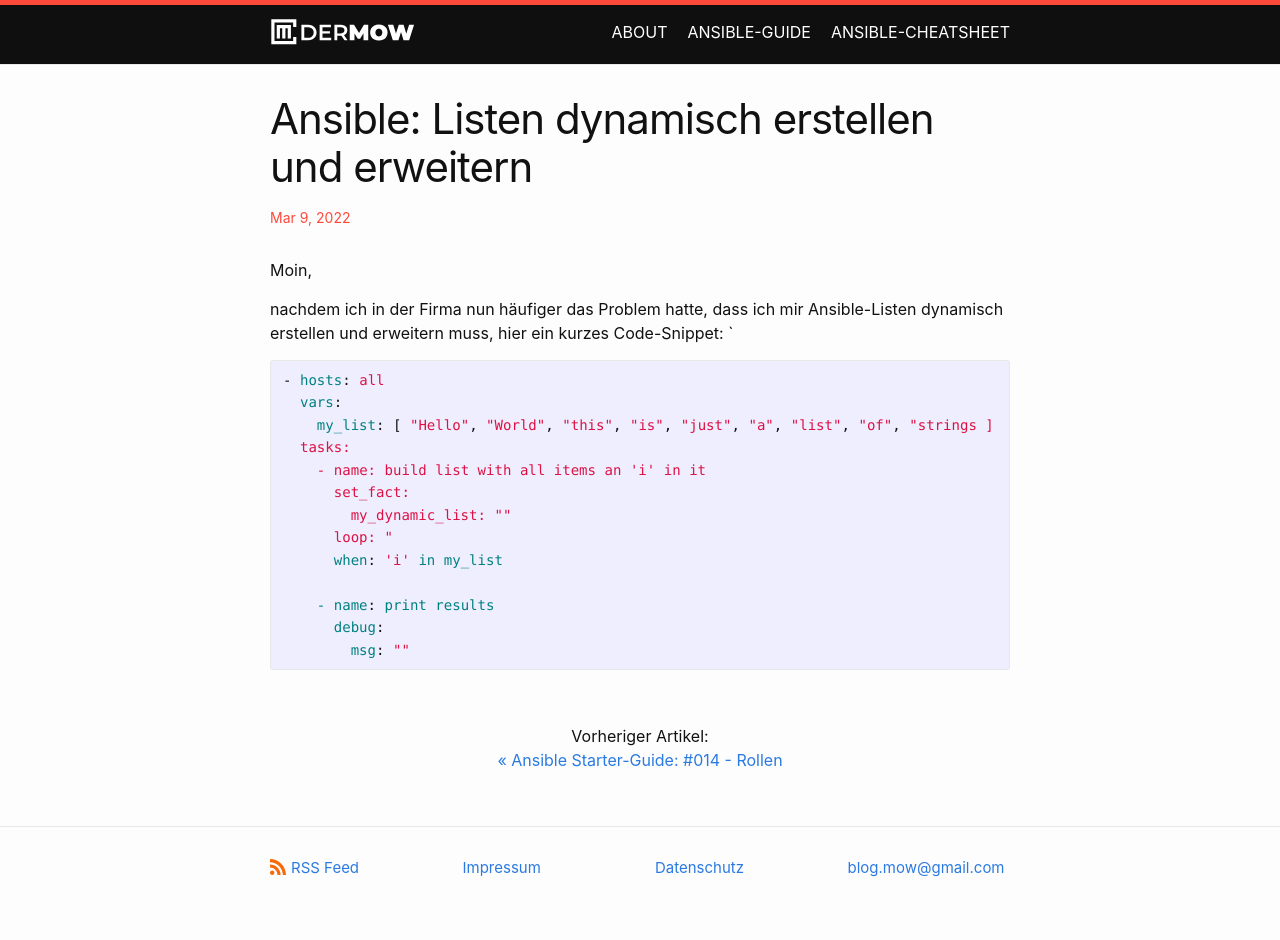
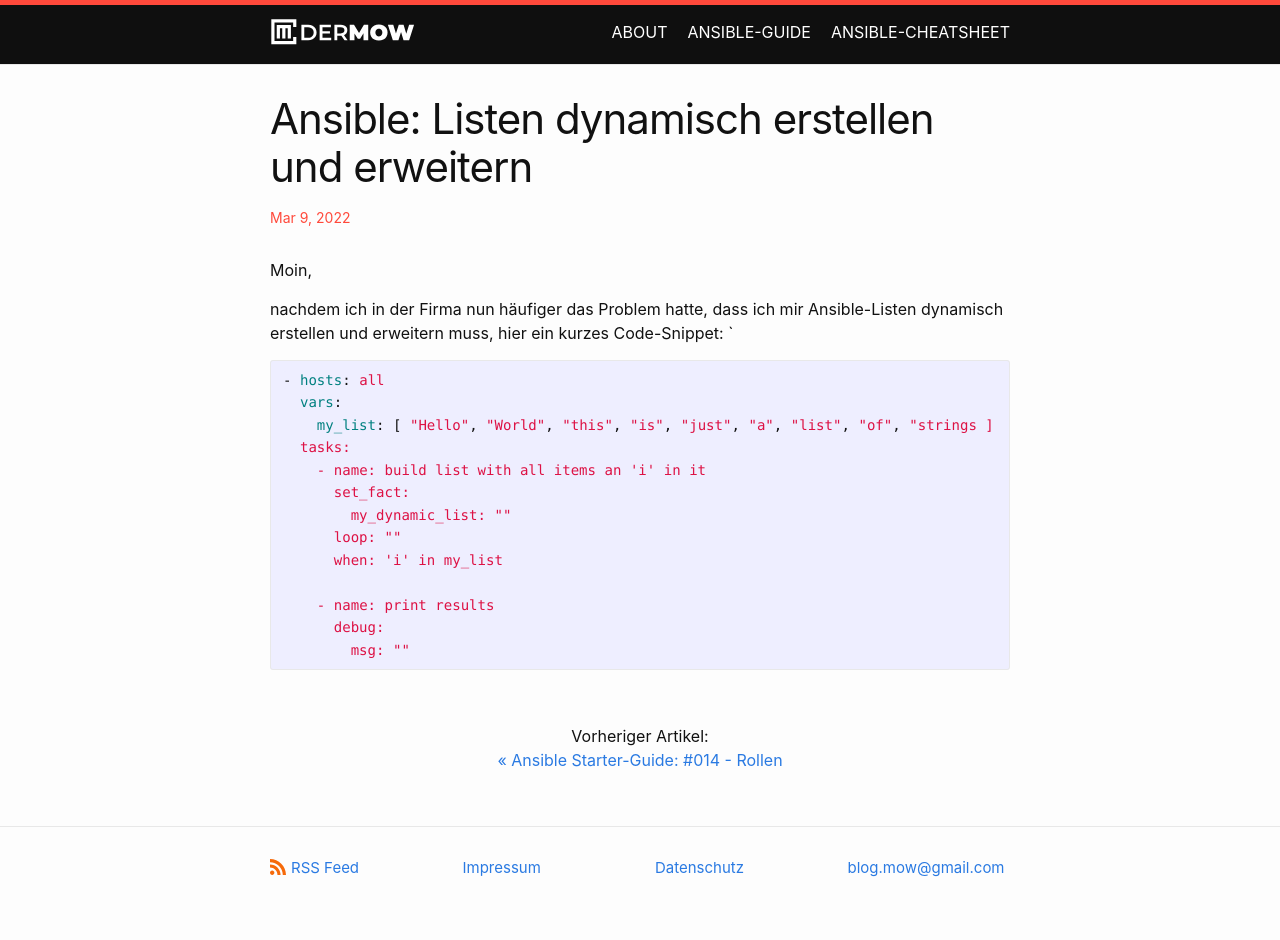
Before and after one commit to dermow/staging.der-mow.de, a Jekyll site: the page built from _posts/2021-09-24-ansible-guide-14.markdown, in a window 1280 px wide. Built offline with Jekyll 4.4.1, drawn with Linux system fonts in a browser that asks for light colours; comment, search, counter and statistics services are not loaded.

```diff
--- a/_posts/2021-09-24-ansible-guide-14.markdown
+++ b/_posts/2021-09-24-ansible-guide-14.markdown
@@ -18,7 +18,7 @@ hier ein kurzes Code-Snippet:
     - name: build list with all items an 'i' in it
       set_fact:
         my_dynamic_list: "{{ my_dynamic_list|default([]) + [ item ] }}"
-      loop: "{{ my_list }}
+      loop: "{{ my_list }}"
       when: 'i' in my_list
 
     - name: print results
```
